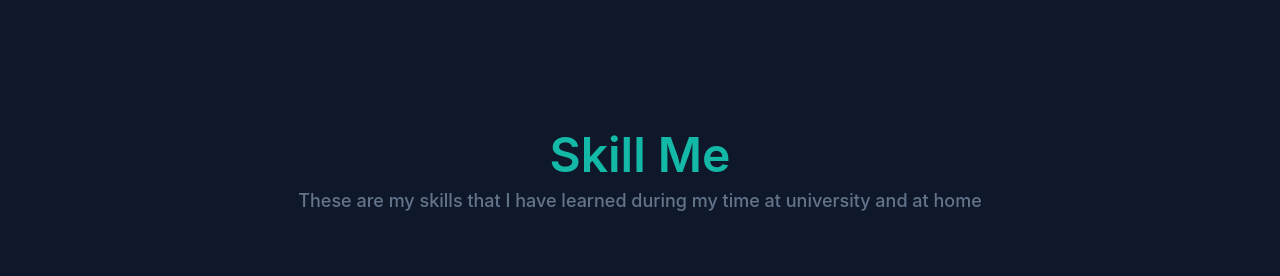
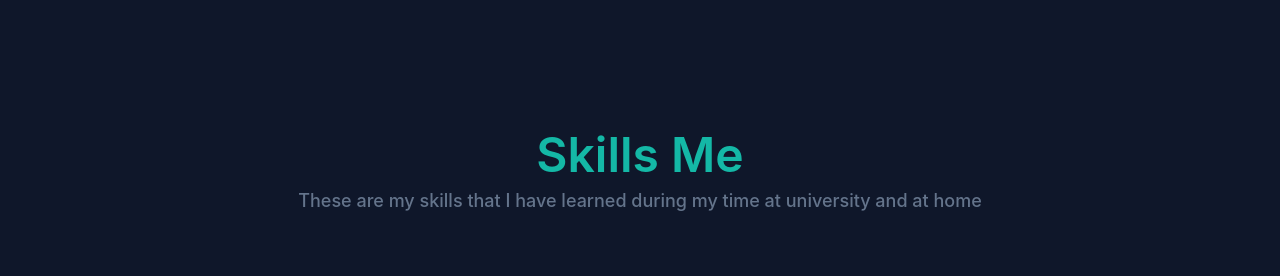
Before and after one commit to Hariisdermawan3/hariisdermawan, a website: page index.html in a window 1280 px wide. Shown: the part 2380-2656 px from the top of the page. Drawn offline with Linux system fonts and the light colour scheme.

Commit message:
Update index.html

```diff
--- a/index.html
+++ b/index.html
@@ -172,7 +172,7 @@ if (localStorage.theme === 'dark' || (!('theme' in localStorage) && window.match
         <div class="container">
             <div class="w-full px-4">
                 <div class="mx-auto text-center mb-16">
-                    <h4 class="font-semibold text-lg text-primary mb-2 sm:text-4xl lg:text-5xl">Skill Me</h4>
+                    <h4 class="font-semibold text-lg text-primary mb-2 sm:text-4xl lg:text-5xl">Skills Me</h4>
                     <p class="font-medium text-md text-secondary md:text-lg">These are my skills that I have learned during my time at university and at home</p>
                 </div>
             </div>
```
